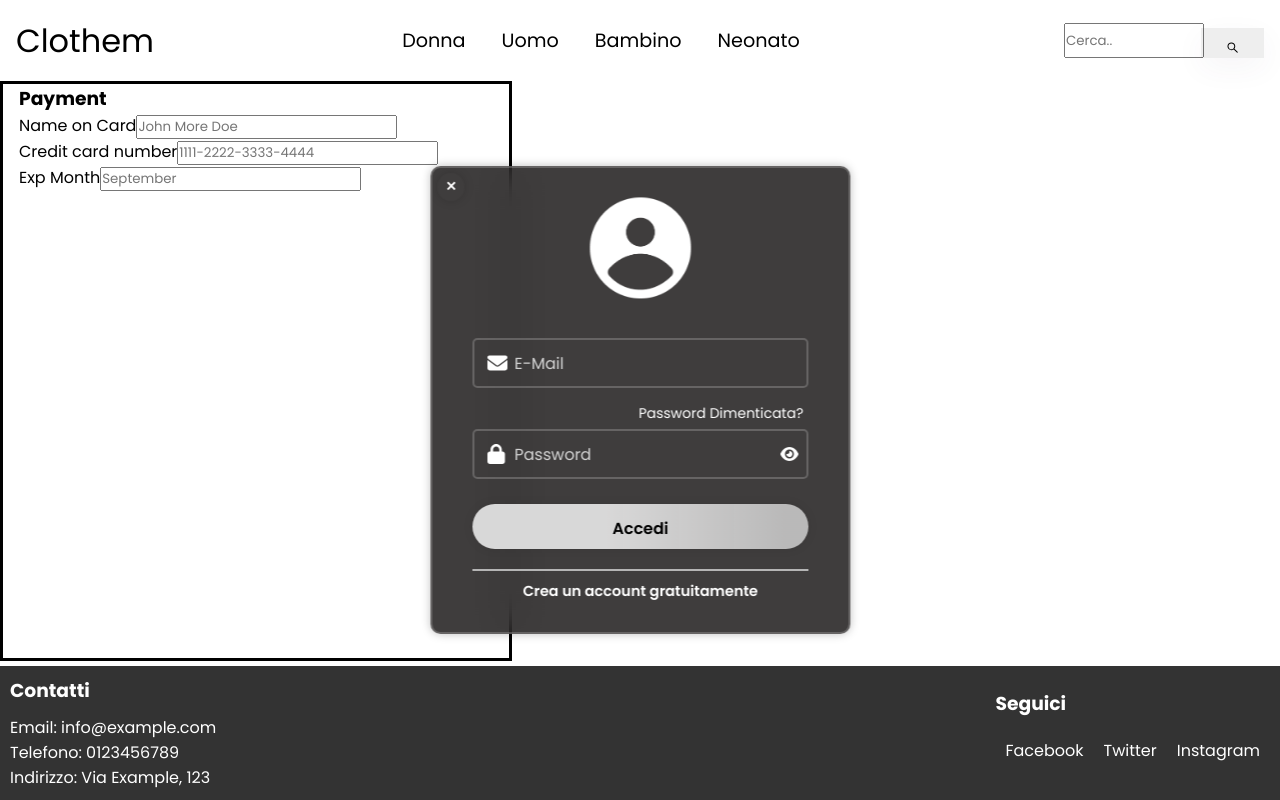
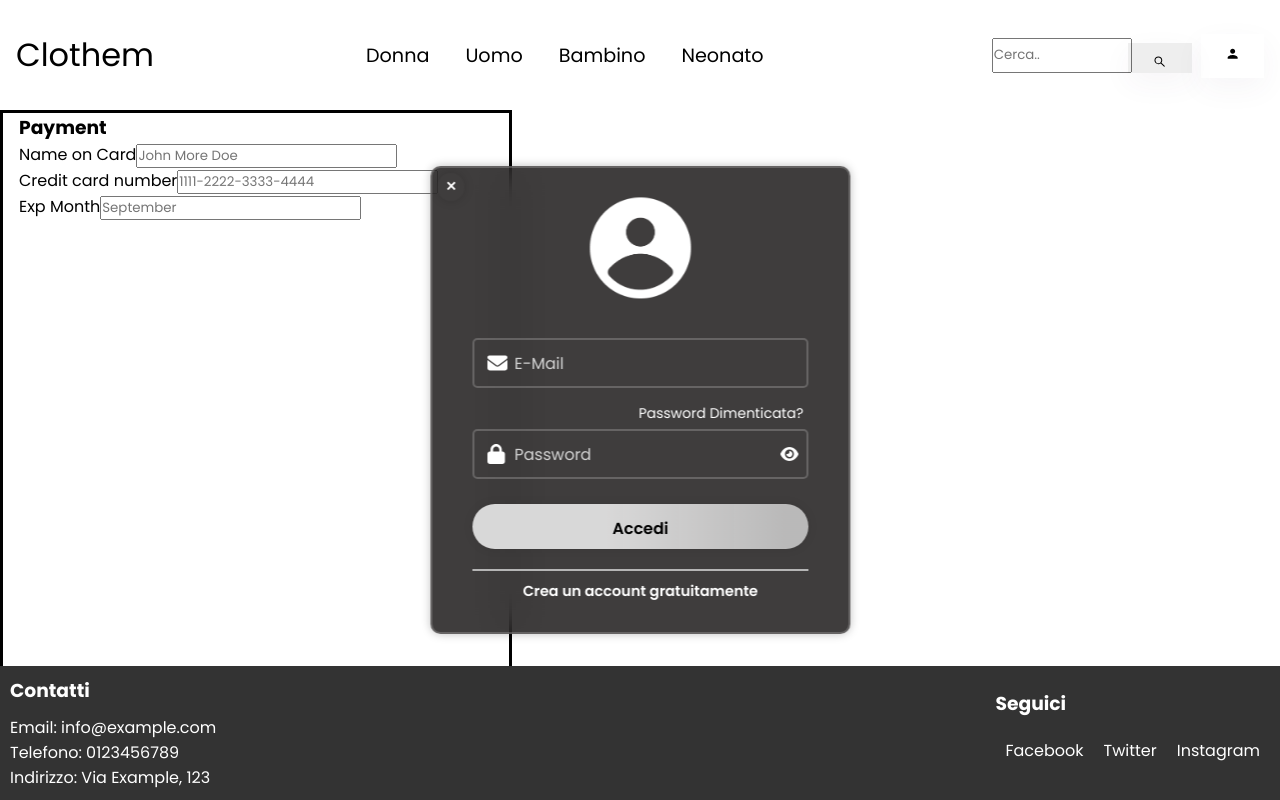
Before and after one commit to zMattyPower/ecommerce-project, a React (Create React App) app: page / in a window 1280 px wide. Built offline with nearby package versions, Linux system fonts and the light colour scheme.

Commit message:
Updated Navbar

```diff
--- a/src/Components/Navbar/Navbar.css
+++ b/src/Components/Navbar/Navbar.css
@@ -7,7 +7,7 @@
  justify-content: space-between;
  align-items: center;
  font-size: 2rem;
- background-color: #ffffff;
+ background-color:white;
  color: #000000;
  padding: 1rem;
 }
@@ -70,18 +70,30 @@
   height: 35px;
 }
 
-#search_icon{
+#b_search_icon{
   height: 30px;
   background-color: #00000011;
   color: black;
   padding: auto;
   position: absolute;
   right: 0;
-  top : 5px;
+  top : 5px; /* posizione all'interno della barra ricerca*/
 }
 
-#s_icon{
-  margin:auto;
+
+
+
+
+#b_login_icon{
+  margin-bottom: 16px;
+  margin-left: 9px;
+  background-color: white;
+
+}
+
+#l_icon{
+
+  color : rgb(0, 0, 0);
 }
 
 
--- a/src/Components/Navbar/Navbar.jsx
+++ b/src/Components/Navbar/Navbar.jsx
@@ -4,6 +4,7 @@ import { AiOutlineSearch } from "react-icons/ai";
 
 import { IconName } from "react-icons/ai";
 import Button from 'react-bootstrap/Button';
+import { IoMdPerson } from "react-icons/io";
 
 import Form from 'react-bootstrap/Form';
 import Col from 'react-bootstrap/Col';
@@ -65,12 +66,18 @@ const Navbar = () => {
       </div>
 
       <div className="navbar-right">
+
         <div class='inputWithButton'>
           <form action="/action_page.php" className="search_form">
             <input type="text" placeholder="Cerca.." name="search" id = "search"/>
-           <button type="submit" id = "search_icon"><AiOutlineSearch id = "s_icon"/></button>
+           <button type="submit" id = "b_search_icon"><AiOutlineSearch id = "s_icon"/></button>
           </form>
         </div>
+
+        <div className = "login">
+        <button type="submit" id = "b_login_icon"><IoMdPerson id = "l_icon"/></button>
+        </div>
+
       </div>
 
 
@@ -78,8 +85,12 @@ const Navbar = () => {
     </nav>
   );
 };
-/*npm install @react-icons/all-files --save
-npm install react-icons --save*/
+/*
+npm install @react-icons/all-files --save
+npm install react-icons --save
+import { IoMdPerson } from "react-icons/io";
+
+*/
 
 
 export default Navbar;
```
